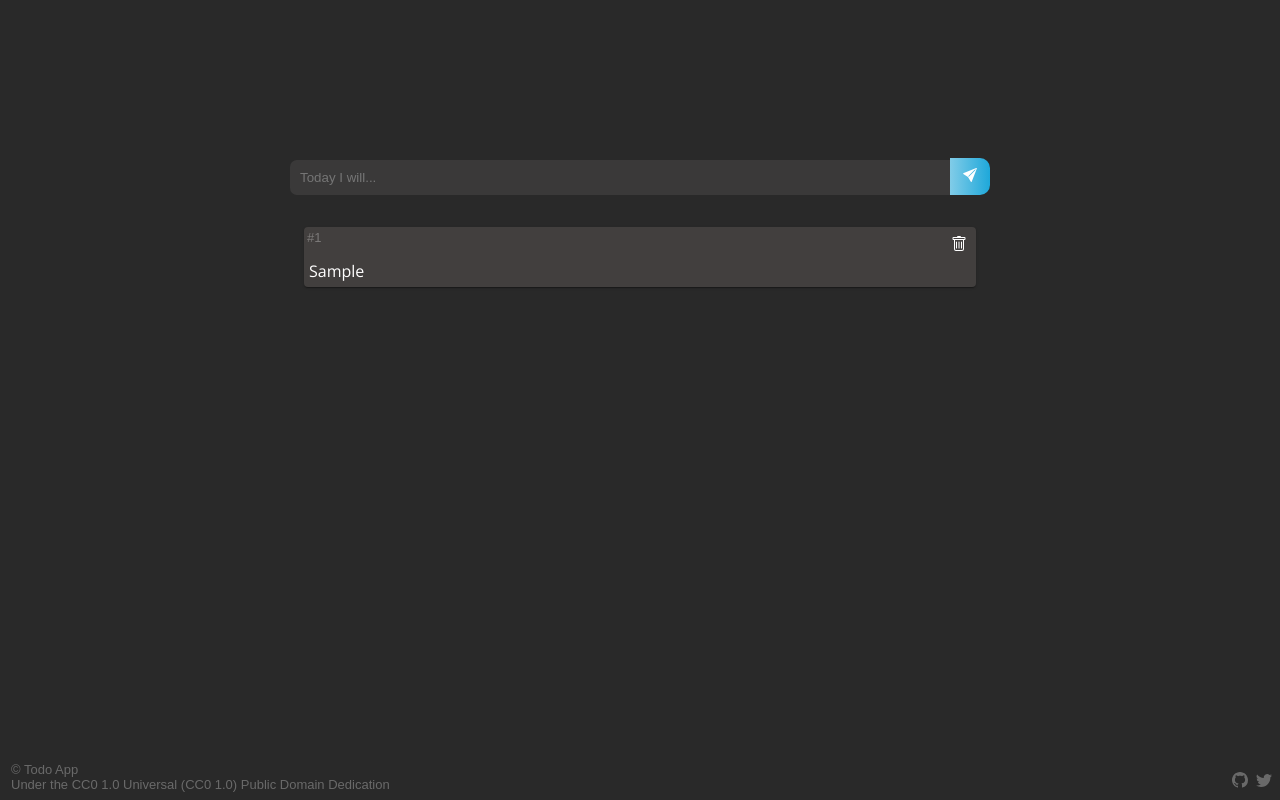
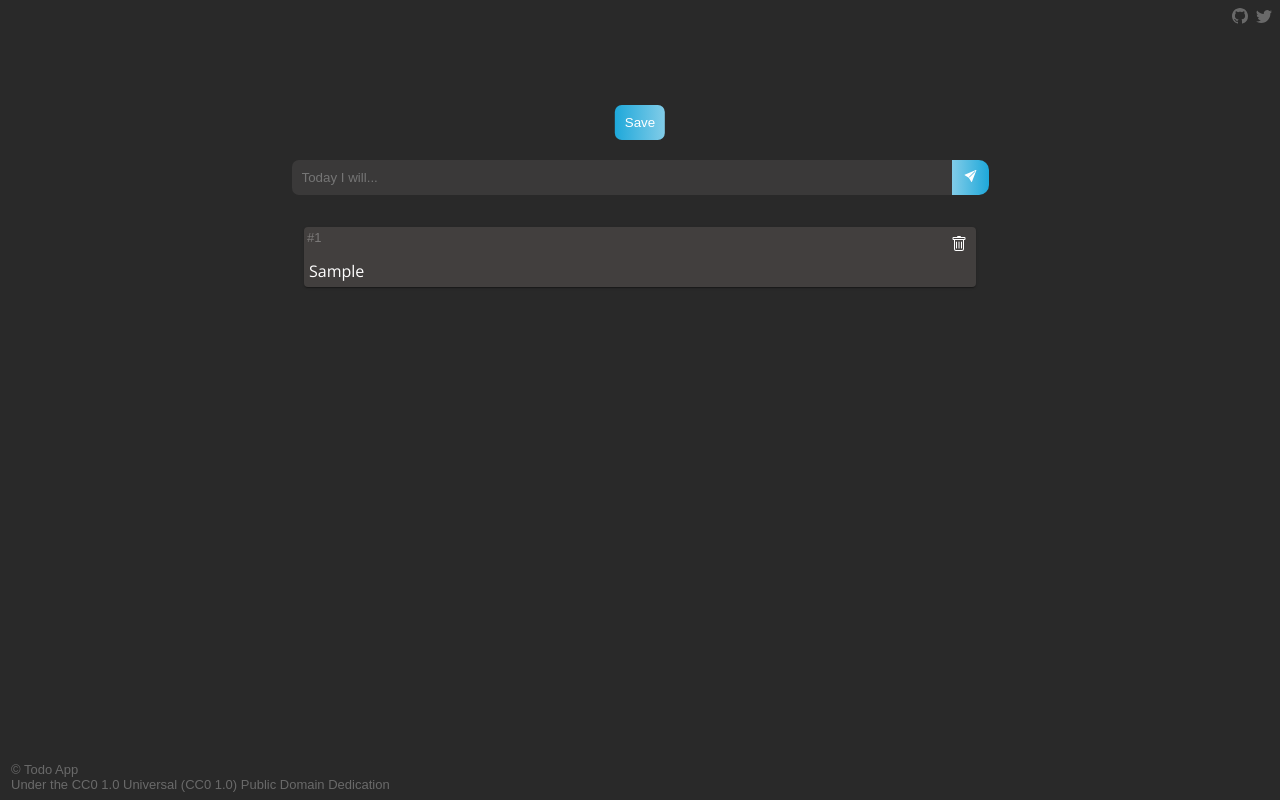
Before and after one commit to LynTheDev/react-todo, a React (Create React App) app: page / in a window 1280 px wide. Built offline with nearby package versions, Linux system fonts and the light colour scheme.

Commit message:
added save function

```diff
--- a/src/App.js
+++ b/src/App.js
@@ -48,7 +48,7 @@ const App = () => {
 
           <footer className='animate-light delay-slight'>
             <p className='id-text fixed bottom-left'>© Todo App <br />Under the CC0 1.0 Universal (CC0 1.0) Public Domain Dedication</p>
-            <div className='fixed bottom-right icons animate-light'>
+            <div className='fixed top-right icons animate-light'>
                 <img src='/img/github.svg' className='margin-right icons animate-light delay-slight' alt="github" />
                 <img src='/img/twitter.svg' className='icons animate-light delay-long' alt="twitter" />
             </div>
--- a/src/components/AddTodo.jsx
+++ b/src/components/AddTodo.jsx
@@ -1,15 +1,25 @@
-import {useState} from "react";
+import {useEffect, useState} from "react";
 
 const AddTodo = ({todos, setTodos}) => {
     const [todo, setTodo] = useState("");
-
 
     const handleInput = (e) => {
         setTodo(e.target.value);
     }
 
+    useEffect(() => {
+        const saved = JSON.parse(localStorage.getItem("todoItem"));
+
+        if(saved) {
+            console.log(saved);
+            setTodos(saved);
+        }
+    }, [setTodos])
+
     const handleSub = (e) => {
         e.preventDefault();
+
+        localStorage.setItem("todoItem", JSON.stringify(todos));
 
         if(todo) {
             setTodos([
@@ -20,10 +30,21 @@ const AddTodo = ({todos, setTodos}) => {
                 }
             ])
         }
+
+        setTodo("");
+    }
+
+    const saveItems = () => {
+        localStorage.setItem("todoItem", JSON.stringify(todos));
     }
 
     return (
         <article>
+            <section>
+                <button className='animate delay-long absolute save-btn' onClick={saveItems}>
+                    <p className='text'>Save</p>
+                </button>
+            </section>
             <section className='flex-center animate'>
                 <form onSubmit={handleSub}>
                     <input value={todo} onChange={handleInput} type='text' placeholder='Today I will...' className='input animate delay-short' id='get-input'/>
--- a/src/styles/TodoCard.scss
+++ b/src/styles/TodoCard.scss
@@ -27,6 +27,7 @@
 .card {
   width: 42rem;
 
+  z-index: 1;
 }
 
 .card:hover {
--- a/src/styles/app.scss
+++ b/src/styles/app.scss
@@ -28,7 +28,7 @@
   cursor: pointer;
 
   .icon {
-    width: 20px;
+    width: 17px;
   }
 }
 
@@ -41,3 +41,24 @@
   transform: rotate(35deg);
 
 }
+
+.save-btn {
+  background-image: linear-gradient(to right, #1ea8da, #81cce8);
+  padding: 10px;
+  border-radius: 7px 7px 7px 7px;
+
+  left: 50%;
+  transform: translate(-50%, 300%);
+
+  cursor: pointer;
+
+  transition: 0.5s;
+}
+
+.save-btn:hover {
+  box-shadow: #202020 0 13px 27px -5px, #313131 0px 8px 16px -8px;
+}
+
+.text {
+  color: white;
+}
--- a/src/styles/index.css
+++ b/src/styles/index.css
@@ -4,13 +4,6 @@
   }
   #card {
     width: 18rem;
-  }
-
-  #react {
-    width: 8rem;
-
-    left: 1rem;
-    bottom: 2rem
   }
 }
 
--- a/src/styles/main.scss
+++ b/src/styles/main.scss
@@ -31,8 +31,8 @@
     left: 0.5rem;
 }
 
-.bottom-right {
-    bottom: 0.5rem;
+.top-right {
+    top: 0.5rem;
     right: 0.5rem;
 
     opacity: 0.3;
```
